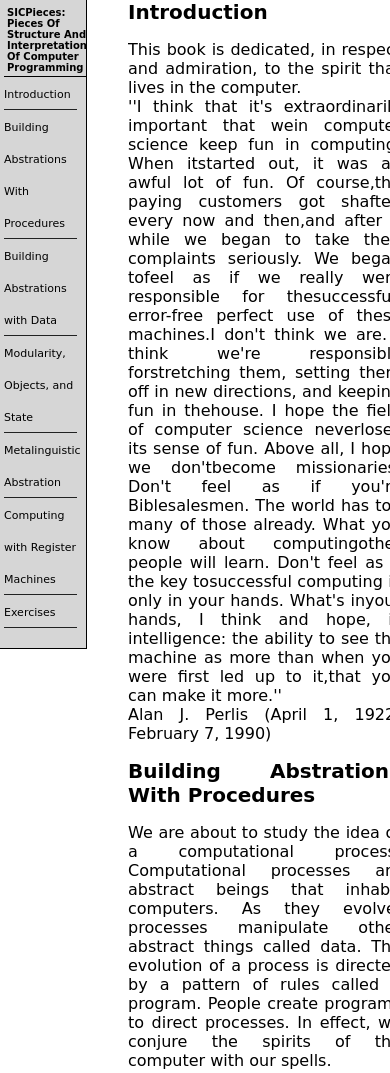
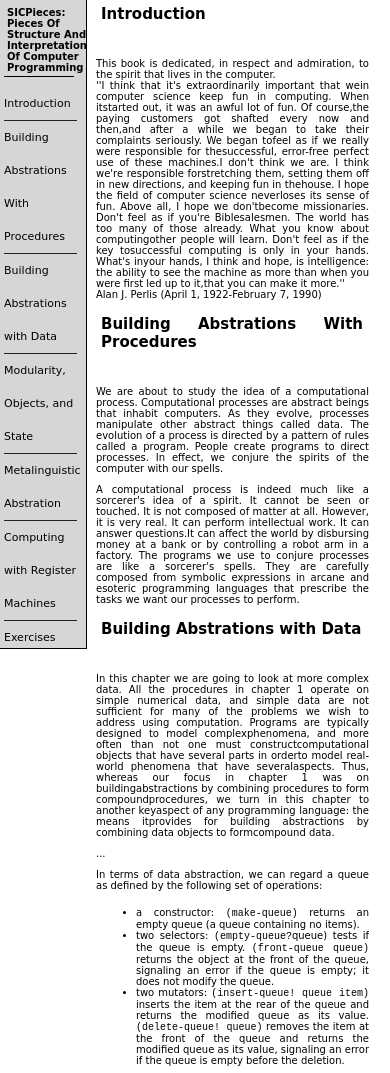
Before and after one commit to CamilaBodack/web-design-projects, a website: page technical_documentation_page/index.html in a window 390 px wide. Shown: the top 1073 px of the page. Drawn offline with Linux system fonts and the light colour scheme; a web font is replaced by a local one.

Commit message:
adjust nav-bar and .content-container style according to max-width: 600px;

```diff
--- a/technical_documentation_page/css/style.css
+++ b/technical_documentation_page/css/style.css
@@ -41,7 +41,7 @@ header{
     padding: 0;
     margin-left: 0;
     margin-right: 10px;
-    line-height: 2;
+    line-height: 3;
     border-bottom: 1px solid rgb(33, 34, 34);
 }
 #nav-bar a{
@@ -95,6 +95,13 @@ footer a{
         height: 100%;
         margin: 0;
     }
+    header{
+        font-size: 15px;
+        margin-left: 0;
+        margin-right: 1px;
+        margin-bottom: 2em;
+        padding: 5px;
+         }
     #nav-bar{
         display: block;
         position: fixed;
@@ -106,31 +113,33 @@ footer a{
         border-right: 1px solid rgb(0, 0, 0);
         border-bottom:  1px solid rgb(0, 0, 0);
         background-color: rgb(214, 214, 214);
-        overflow: scroll;
+        overflow-y: scroll;
     }
     #nav-bar header{
         display:flex;
-        width: 100%;
-        max-height:  100%;
+        max-width: 100%;
+        max-height: 100%;
         padding: 3px;
         text-align: left;
         font-size: 10px;
-        margin: auto;
-        border-bottom: 1px solid rgb(0, 0, 0);
+        margin-bottom:1em;
+        margin-left: 0px;
+        border-bottom: 1.5px solid rgb(0, 0, 0);
         font-weight: bold;
         color: rgb(0, 0, 0);
     }
     #nav-bar ul{
         margin-top: 0;
         margin-left: -2.5em;
+        margin-bottom: -0.7em;
         width: 100%;
-        height: 100%;
+        max-height: 100%;
     }
     #nav-bar li{
         list-style: none;
         margin-left: 0;
         margin-right: 5px;
-        line-height: 2;
+        line-height: 3;
         border-bottom: 1px solid rgb(33, 34, 34);
     }
     #nav-bar a{
@@ -144,10 +153,40 @@ footer a{
         display: block;
         box-sizing: border-box;
         max-height: 100%;
-    max-width: 100%;
+        max-width: 70%;
         text-align: justify;
-    margin-left: 8em;
+        margin-left: 6em;
         margin-top: 0;
         margin-right: 0;
+    }p, li, code{
+        font-size:10px;
+    }
+    .main-section{
+        width: 100%;
+        margin-right: 0;
+        margin-left: auto;
+        margin-top: 0;
+        height: auto;
+        overflow-y: scroll;
+    }
+    footer{
+        display: inline-flex;
+        flex-direction: row;
+        align-self: center;
+        align-content: center;
+        align-items: center;
+        background-color: rgb(241, 23, 23);
+        width: 100%;
+        height: 2em;
+        margin: auto;
+    }
+    footer a{
+        text-decoration: none;
+        text-align: center;
+        font-size: 10px;
+        font-weight: bolder;
+        color: rgb(0, 0, 0);
+        margin: auto;
+        width: auto;
     }
 }
```
Lines whose indentation alone changed are shown as unchanged.
